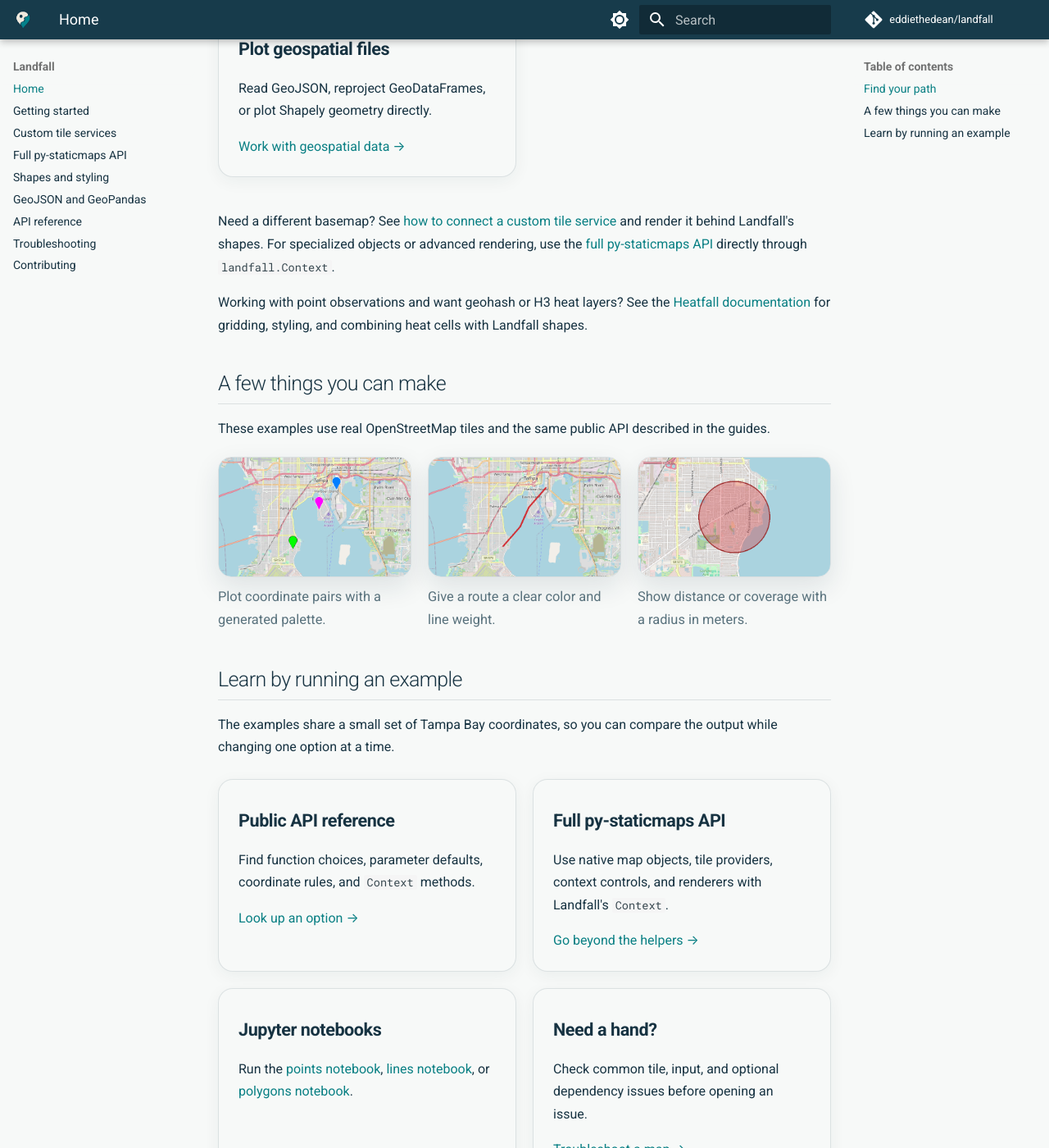
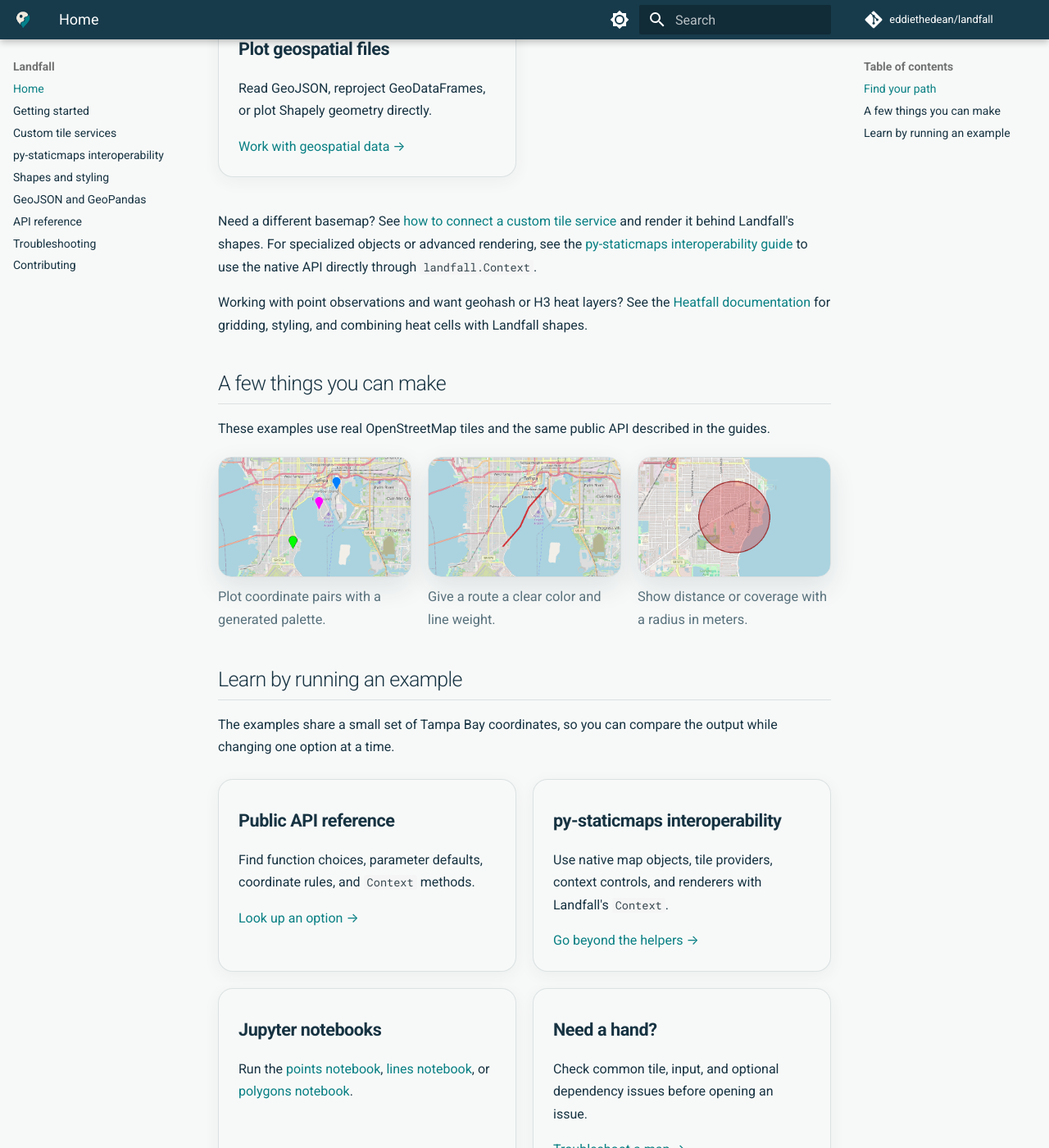
Before and after one commit to eddiethedean/landfall, an MkDocs documentation site: the page built from docs/README.md, in a window 1280 px wide and 1400 px high, scrolled down 1550 px. Shown: the whole window at 82% size. Built offline with MkDocs 1.6.1 and Material for MkDocs 9.7.7, drawn with Linux system fonts in a browser that asks for light colours; comment, search, counter and statistics services are not loaded.

Commit message:
Clarify py-staticmaps interoperability docs

```diff
--- a/docs/README.md
+++ b/docs/README.md
@@ -54,8 +54,8 @@
 
 Need a different basemap? See [how to connect a custom tile service](custom-tile-service.md)
 and render it behind Landfall's shapes. For specialized objects or advanced
-rendering, use the [full py-staticmaps API](py-staticmaps.md) directly through
-`landfall.Context`.
+rendering, see the [py-staticmaps interoperability guide](py-staticmaps.md) to
+use the native API directly through `landfall.Context`.
 
 Working with point observations and want geohash or H3 heat layers? See the
 [Heatfall documentation](https://heatfall.readthedocs.io/en/latest/index.html)
@@ -104,7 +104,7 @@
 </div>
 <div class="lf-card" markdown="1">
 
-<p class="lf-card__title">Full py-staticmaps API</p>
+<p class="lf-card__title">py-staticmaps interoperability</p>
 
 Use native map objects, tile providers, context controls, and renderers with
 Landfall's `Context`.
--- a/mkdocs.yml
+++ b/mkdocs.yml
@@ -32,7 +32,7 @@
   - Home: README.md
   - Getting started: getting-started.md
   - Custom tile services: custom-tile-service.md
-  - Full py-staticmaps API: py-staticmaps.md
+  - py-staticmaps interoperability: py-staticmaps.md
   - Shapes and styling: shapes-and-styling.md
   - GeoJSON and GeoPandas: geospatial-data.md
   - API reference: api.md
```
Also changed, not shown: README.md (+2 -2 lines), docs/getting-started.md (+1 -1 lines), docs/py-staticmaps.md (+1 -1 lines).
